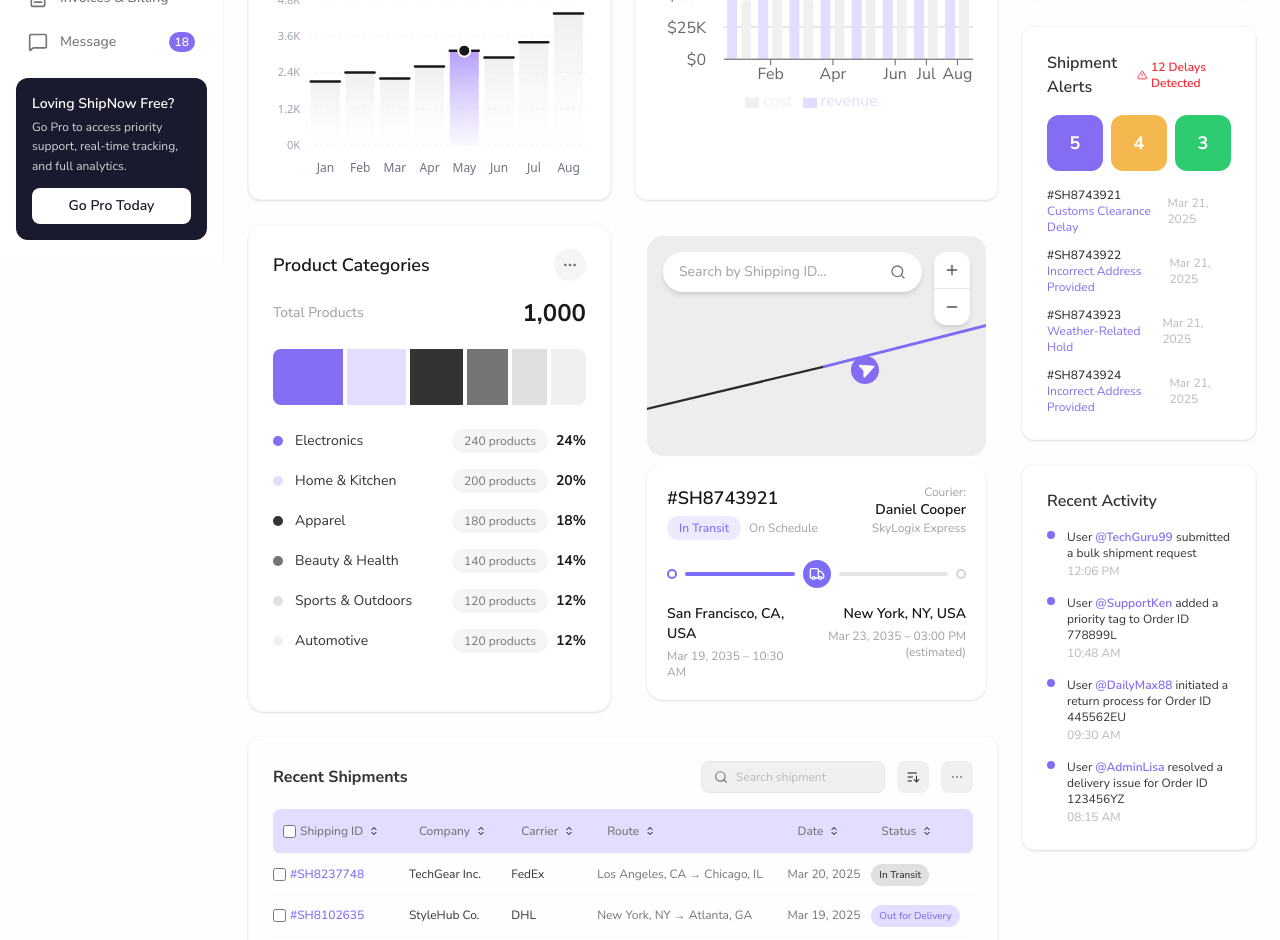
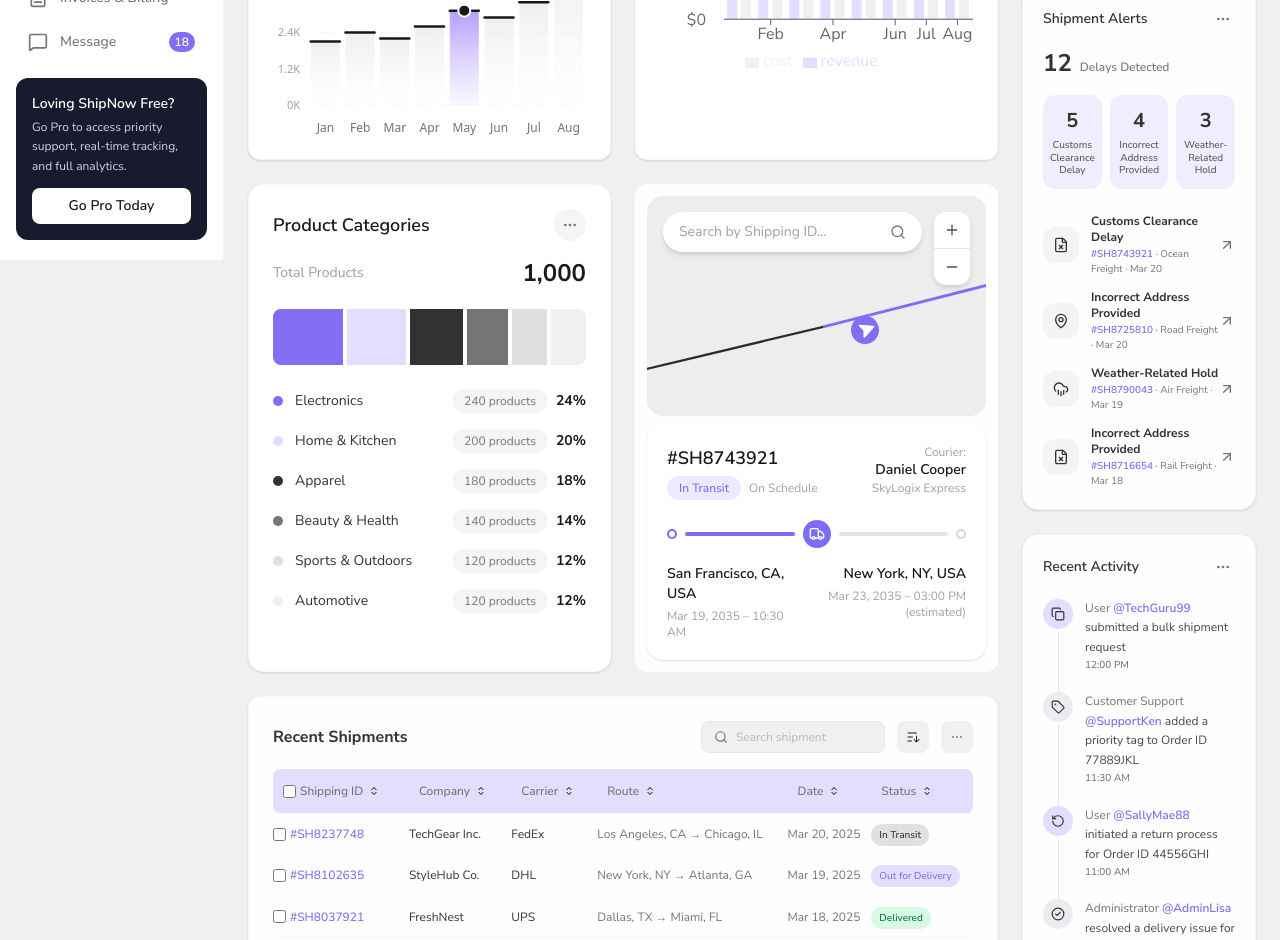
Before and after one commit to gmnayem631/ship-now, a Next.js app: page / in a window 1280 px wide. Shown: the part 540-1480 px from the top of the page. Built offline with nearby package versions, Linux system fonts and the light colour scheme.

Commit message:
feat: update layout and enhance Dashboard components with improved styles and functionality

```diff
--- a/app/(dashboard)/layout.tsx
+++ b/app/(dashboard)/layout.tsx
@@ -4,7 +4,7 @@ import { Footer } from "../components/ui/Footer";
 
 export default function DashboardLayout({ children }: { children: ReactNode }) {
   return (
-    <div className="flex min-h-screen w-full flex-col overflow-x-hidden bg-[#FEFEFE] md:flex-row">
+    <div className="flex min-h-screen w-full flex-col overflow-x-hidden bg-[#F0F0F0] md:flex-row">
       <Sidebar />
       <div className="flex flex-1 flex-col">
         <main className="w-full min-w-0 flex-1 overflow-x-hidden p-4 sm:p-6">
--- a/app/components/dashboard/RecentActivity.tsx
+++ b/app/components/dashboard/RecentActivity.tsx
@@ -1,48 +1,124 @@
-// components/dashboard/RecentActivity.tsx
-const activity = [
+"use client";
+
+import React from "react";
+import {
+  MoreHorizontal,
+  Copy,
+  Tag,
+  RotateCcw,
+  CheckCircle2,
+  LucideIcon,
+} from "lucide-react";
+
+interface TimelineItem {
+  id: string;
+  icon: LucideIcon;
+  iconBg: "purple" | "gray";
+  role: string;
+  username: string;
+  actionText: string;
+  time: string;
+}
+
+const activities: TimelineItem[] = [
   {
-    user: "@TechGuru99",
-    action: "submitted a bulk shipment request",
-    time: "12:06 PM",
+    id: "1",
+    icon: Copy,
+    iconBg: "purple",
+    role: "User",
+    username: "@TechGuru99",
+    actionText: "submitted a bulk shipment request",
+    time: "12:00 PM",
   },
   {
-    user: "@SupportKen",
-    action: "added a priority tag to Order ID 778899L",
-    time: "10:48 AM",
+    id: "2",
+    icon: Tag,
+    iconBg: "gray",
+    role: "Customer Support",
+    username: "@SupportKen",
+    actionText: "added a priority tag to Order ID 77889JKL",
+    time: "11:30 AM",
   },
   {
-    user: "@DailyMax88",
-    action: "initiated a return process for Order ID 445562EU",
-    time: "09:30 AM",
+    id: "3",
+    icon: RotateCcw,
+    iconBg: "purple",
+    role: "User",
+    username: "@SallyMae88",
+    actionText: "initiated a return process for Order ID 44556GHI",
+    time: "11:00 AM",
   },
   {
-    user: "@AdminLisa",
-    action: "resolved a delivery issue for Order ID 123456YZ",
-    time: "08:15 AM",
+    id: "4",
+    icon: CheckCircle2,
+    iconBg: "gray",
+    role: "Administrator",
+    username: "@AdminLisa",
+    actionText: "resolved a delivery issue for Order ID 12345XYZ",
+    time: "10:15 AM",
   },
 ];
 
-export default function RecentActivity() {
+export const RecentActivity: React.FC = () => {
   return (
-    <div className="rounded-xl border border-gray-100/50 bg-white p-6 shadow-sm">
-      <h3 className="text-base font-semibold text-[#333333]">
-        Recent Activity
-      </h3>
-      <div className="mt-4 space-y-4">
-        {activity.map((a, i) => (
-          <div key={i} className="flex gap-3 text-xs">
-            <div className="mt-0.5 h-2 w-2 shrink-0 rounded-full bg-[#856DF3]" />
-            <div>
-              <p className="text-[#333333]">
-                User{" "}
-                <span className="font-semibold text-[#856DF3]">{a.user}</span>{" "}
-                {a.action}
-              </p>
-              <p className="mt-0.5 text-[#B9B9B9]">{a.time}</p>
+    <div className="space-y-4 rounded-2xl border border-gray-100 bg-[#FEFEFE] p-5 shadow-sm">
+      {/* Header */}
+      <div className="flex items-center justify-between">
+        <h3 className="text-sm font-semibold text-[#333]">Recent Activity</h3>
+        <button className="rounded-md p-1 text-[#757575] transition-colors hover:bg-gray-100 hover:text-[#333]">
+          <MoreHorizontal className="h-4 w-4" />
+        </button>
+      </div>
+
+      {/* Timeline List */}
+      <div className="relative space-y-5 pt-1">
+        {activities.map((item, index) => {
+          const Icon = item.icon;
+          const isLast = index === activities.length - 1;
+
+          return (
+            <div
+              key={item.id}
+              className="group relative flex items-start space-x-3"
+            >
+              {/* Vertical Connecting Line */}
+              {!isLast && (
+                <span
+                  className="absolute top-8 bottom-[-20px] left-[15px] w-[1px] bg-gray-200"
+                  aria-hidden="true"
+                />
+              )}
+
+              {/* Circle Icon Badge */}
+              <div
+                className={`z-10 shrink-0 rounded-full p-2 text-[#333] ${
+                  item.iconBg === "purple" ? "bg-[#E3DDFF]" : "bg-gray-200/80"
+                }`}
+              >
+                <Icon className="h-3.5 w-3.5 stroke-[2]" />
+              </div>
+
+              {/* Activity Details */}
+              <div className="space-y-0.5 text-xs">
+                <p className="leading-relaxed text-[#333]">
+                  <span className="font-normal text-[#757575]">
+                    {item.role}{" "}
+                  </span>
+                  <span className="font-semibold text-[#856DF3]">
+                    {item.username}
+                  </span>{" "}
+                  <span className="text-[#333]/90">{item.actionText}</span>
+                </p>
+                <p className="text-[10px] font-medium text-[#757575]">
+                  {item.time}
+                </p>
+              </div>
             </div>
-          </div>
-        ))}
+          );
+        })}
       </div>
     </div>
   );
-}
+};
+
+export default RecentActivity;
--- a/app/components/dashboard/ShipmentAlerts.tsx
+++ b/app/components/dashboard/ShipmentAlerts.tsx
@@ -1,59 +1,143 @@
-// components/dashboard/ShipmentAlerts.tsx
-import { AlertTriangle } from "lucide-react";
+"use client";
 
-const alerts = [
-  { count: 5, label: "Customs Clearance Delay", color: "bg-[#856DF3]" },
-  { count: 4, label: "Incorrect Address Provided", color: "bg-[#F5B84E]" },
-  { count: 3, label: "Weather-Related Hold", color: "bg-[#2ECC71]" },
+import React from "react";
+import {
+  MoreHorizontal,
+  FileX,
+  MapPin,
+  CloudRain,
+  ArrowUpRight,
+} from "lucide-react";
+
+interface SummaryBox {
+  count: number;
+  label: string;
+}
+
+interface AlertItem {
+  id: string;
+  title: string;
+  trackingId: string;
+  freightType: string;
+  date: string;
+  icon: React.ElementType;
+}
+
+const summaryBoxes: SummaryBox[] = [
+  { count: 5, label: "Customs Clearance Delay" },
+  { count: 4, label: "Incorrect Address Provided" },
+  { count: 3, label: "Weather-Related Hold" },
 ];
 
-const list = [
-  { id: "#SH8743921", label: "Customs Clearance Delay", time: "Mar 21, 2025" },
+const alertItems: AlertItem[] = [
   {
-    id: "#SH8743922",
-    label: "Incorrect Address Provided",
-    time: "Mar 21, 2025",
+    id: "1",
+    title: "Customs Clearance Delay",
+    trackingId: "#SH8743921",
+    freightType: "Ocean Freight",
+    date: "Mar 20",
+    icon: FileX,
   },
-  { id: "#SH8743923", label: "Weather-Related Hold", time: "Mar 21, 2025" },
   {
-    id: "#SH8743924",
-    label: "Incorrect Address Provided",
-    time: "Mar 21, 2025",
+    id: "2",
+    title: "Incorrect Address Provided",
+    trackingId: "#SH8725810",
+    freightType: "Road Freight",
+    date: "Mar 20",
+    icon: MapPin,
+  },
+  {
+    id: "3",
+    title: "Weather-Related Hold",
+    trackingId: "#SH8790043",
+    freightType: "Air Freight",
+    date: "Mar 19",
+    icon: CloudRain,
+  },
+  {
+    id: "4",
+    title: "Incorrect Address Provided",
+    trackingId: "#SH8716654",
+    freightType: "Rail Freight",
+    date: "Mar 18",
+    icon: FileX,
   },
 ];
 
-export default function ShipmentAlerts() {
+export const ShipmentAlerts: React.FC = () => {
   return (
-    <div className="rounded-xl border border-gray-100/50 bg-white p-6 shadow-sm">
+    <div className="space-y-4 rounded-2xl border border-gray-100 bg-[#FEFEFE] p-5 shadow-sm">
+      {/* Header */}
       <div className="flex items-center justify-between">
-        <h3 className="text-base font-semibold text-[#333333]">
-          Shipment Alerts
-        </h3>
-        <span className="flex items-center gap-1 text-xs font-semibold text-red-500">
-          <AlertTriangle className="h-3.5 w-3.5" /> 12 Delays Detected
+        <h3 className="text-sm font-semibold text-[#333]">Shipment Alerts</h3>
+        <button className="rounded-md p-1 text-[#757575] transition-colors hover:bg-gray-100 hover:text-[#333]">
+          <MoreHorizontal className="h-4 w-4" />
+        </button>
+      </div>
+
+      {/* Main Stat */}
+      <div className="flex items-baseline space-x-2">
+        <span className="text-2xl font-bold text-[#333]">12</span>
+        <span className="text-xs font-medium text-[#757575]">
+          Delays Detected
         </span>
       </div>
-      <div className="mt-4 flex gap-2">
-        {alerts.map((a, i) => (
+
+      {/* Top 3 Alert Cards */}
+      <div className="grid grid-cols-3 gap-2">
+        {summaryBoxes.map((box, idx) => (
           <div
-            key={i}
-            className={`flex h-14 w-14 flex-col items-center justify-center rounded-xl ${a.color} text-white`}
+            key={idx}
+            className="flex flex-col items-center justify-center space-y-1 rounded-xl bg-[#E3DDFF]/50 p-3 text-center"
           >
-            <span className="text-lg leading-none font-bold">{a.count}</span>
+            <span className="text-xl font-bold text-[#333]">{box.count}</span>
+            <span className="text-[10px] leading-tight font-medium text-[#333]/80">
+              {box.label}
+            </span>
           </div>
         ))}
       </div>
-      <div className="mt-4 space-y-3">
-        {list.map((item, i) => (
-          <div key={i} className="flex items-center justify-between text-xs">
-            <div>
-              <p className="font-medium text-[#333333]">{item.id}</p>
-              <p className="text-[#856DF3]">{item.label}</p>
+
+      {/* Alert List */}
+      <div className="space-y-3 pt-2">
+        {alertItems.map((item) => {
+          const Icon = item.icon;
+          return (
+            <div
+              key={item.id}
+              className="group flex cursor-pointer items-center justify-between"
+            >
+              <div className="flex items-center space-x-3">
+                {/* Icon Container */}
+                <div className="shrink-0 rounded-xl bg-gray-100 p-2.5 text-[#333]">
+                  <Icon className="h-4 w-4 stroke-[2]" />
+                </div>
+
+                {/* Details */}
+                <div>
+                  <h4 className="text-xs font-bold text-[#333]">
+                    {item.title}
+                  </h4>
+                  <p className="mt-0.5 text-[10px] text-[#757575]">
+                    <span className="font-semibold text-[#856DF3]">
+                      {item.trackingId}
+                    </span>
+                    {" · "}
+                    {item.freightType}
+                    {" · "}
+                    {item.date}
+                  </p>
+                </div>
+              </div>
+
+              {/* Arrow Action */}
+              <ArrowUpRight className="h-4 w-4 shrink-0 text-[#757575] transition-colors group-hover:text-[#333]" />
             </div>
-            <span className="text-[#B9B9B9]">{item.time}</span>
-          </div>
-        ))}
+          );
+        })}
       </div>
     </div>
   );
-}
+};
+
+export default ShipmentAlerts;
```
Also changed, not shown: app/components/dashboard/DashboardHeader.tsx (+18 -14 lines).
